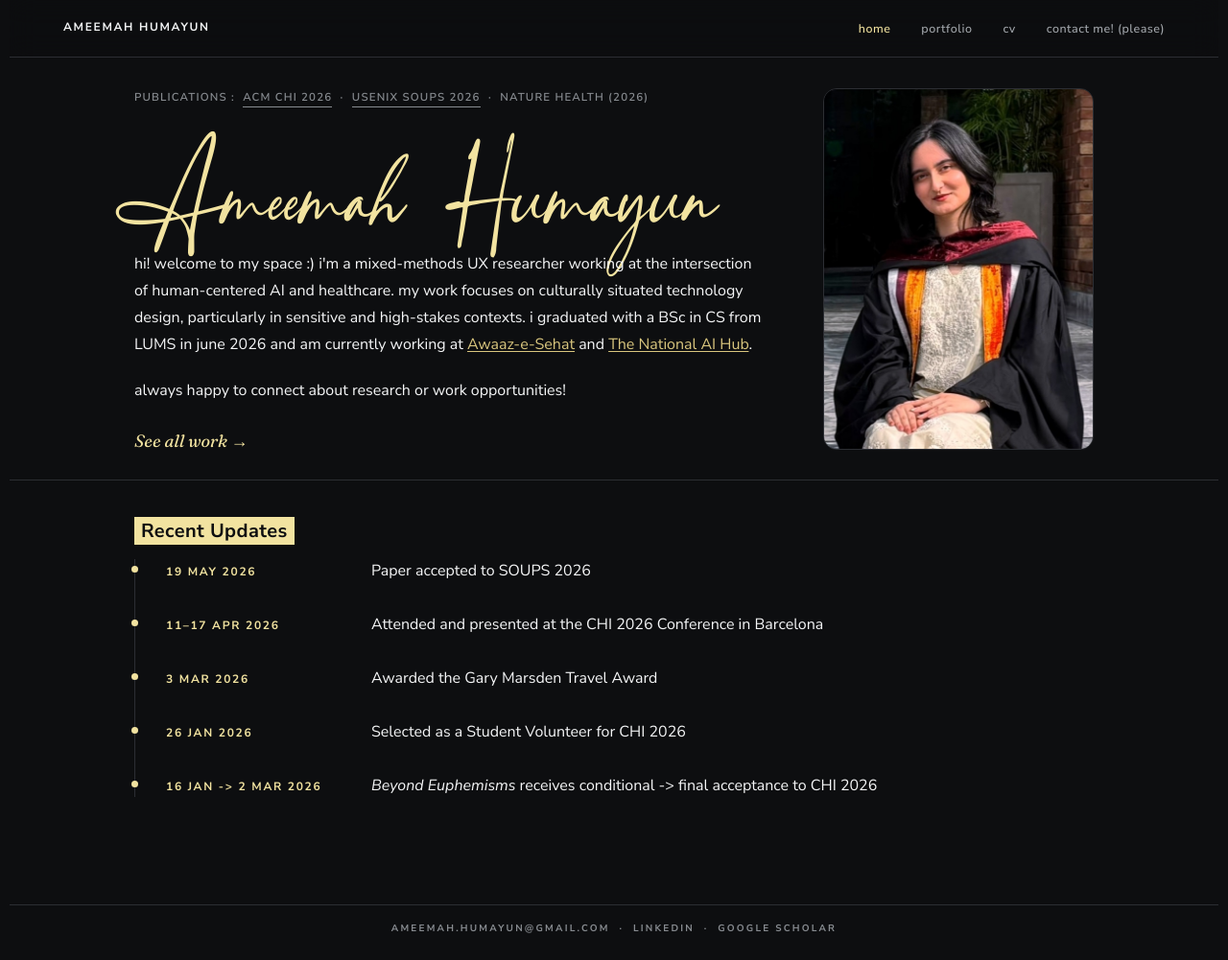
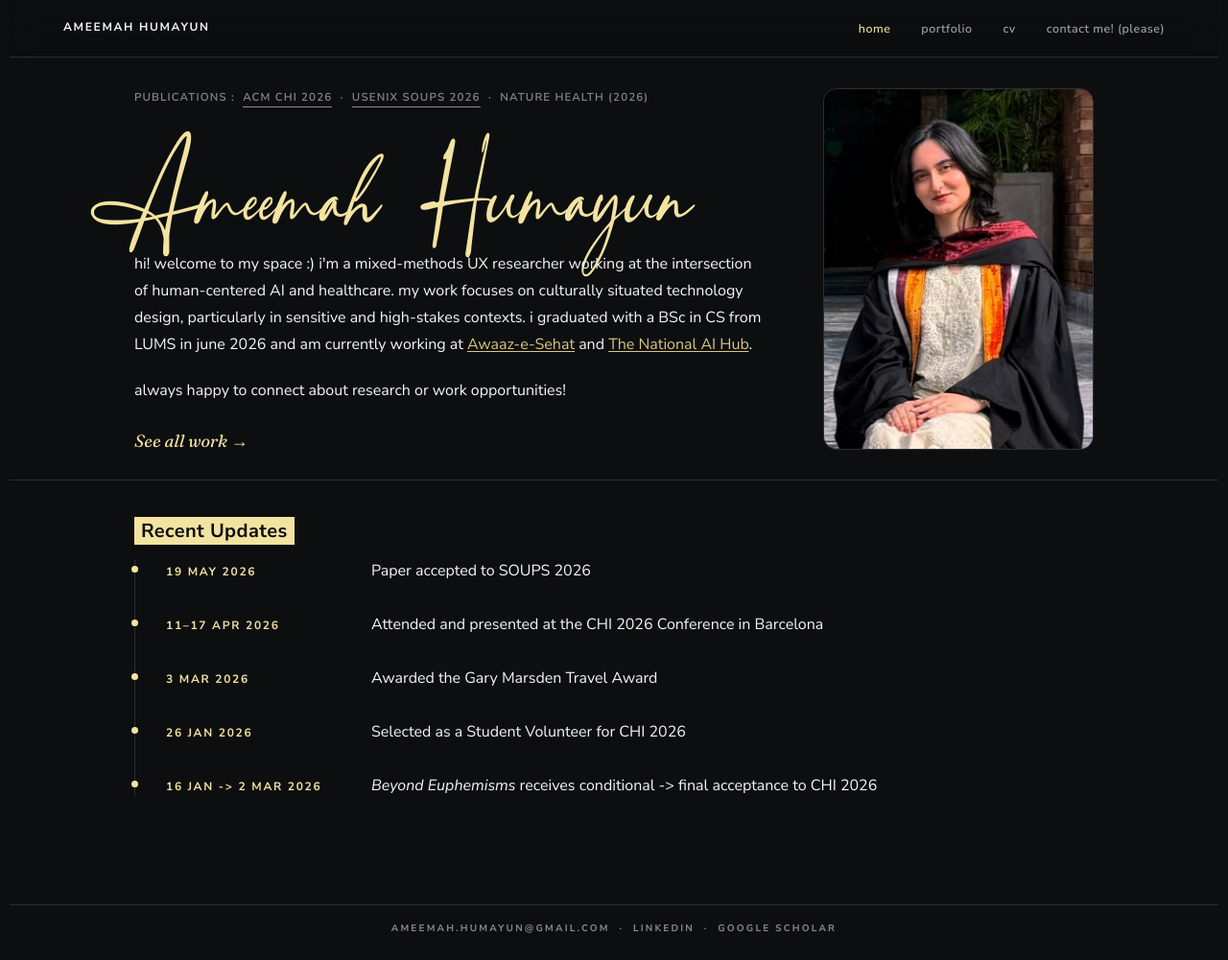
Before and after one commit to ameemahumayun/ameemahumayun.github.io, a Jekyll site: the page built from index.html, in a window 1280 px wide and 1001 px high. Shown: the whole window at 96% size. Built offline with Jekyll 4.4.1, drawn with Linux system fonts in a browser that asks for light colours.

Commit message:
Shift homepage signature further left
Moved the name left by the measured width of "hi! " (~26px) in the
intro paragraph's font, per request, so it sits clearly left of the
paragraph's start.

```diff
--- a/assets/css/components.css
+++ b/assets/css/components.css
@@ -836,5 +836,5 @@ details[open] .accordion__icon::after { opacity: 0; }                          /
   color: var(--color-accent);
   font-size: clamp(3.5rem, 7vw, 5.5rem);
   line-height: 1.1;
-  margin-left: -0.5rem;
+  margin-left: -2.125rem;
 }
```
